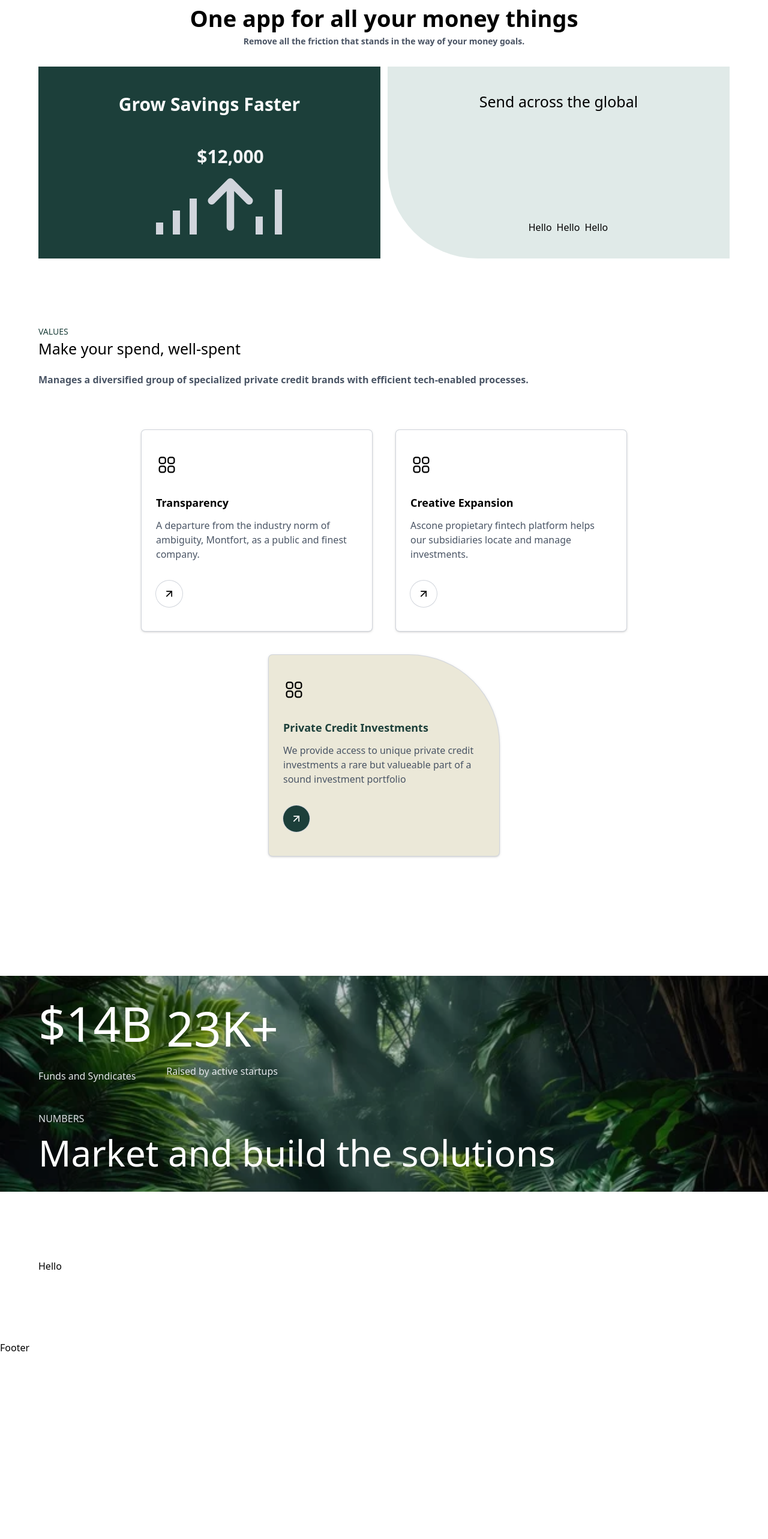
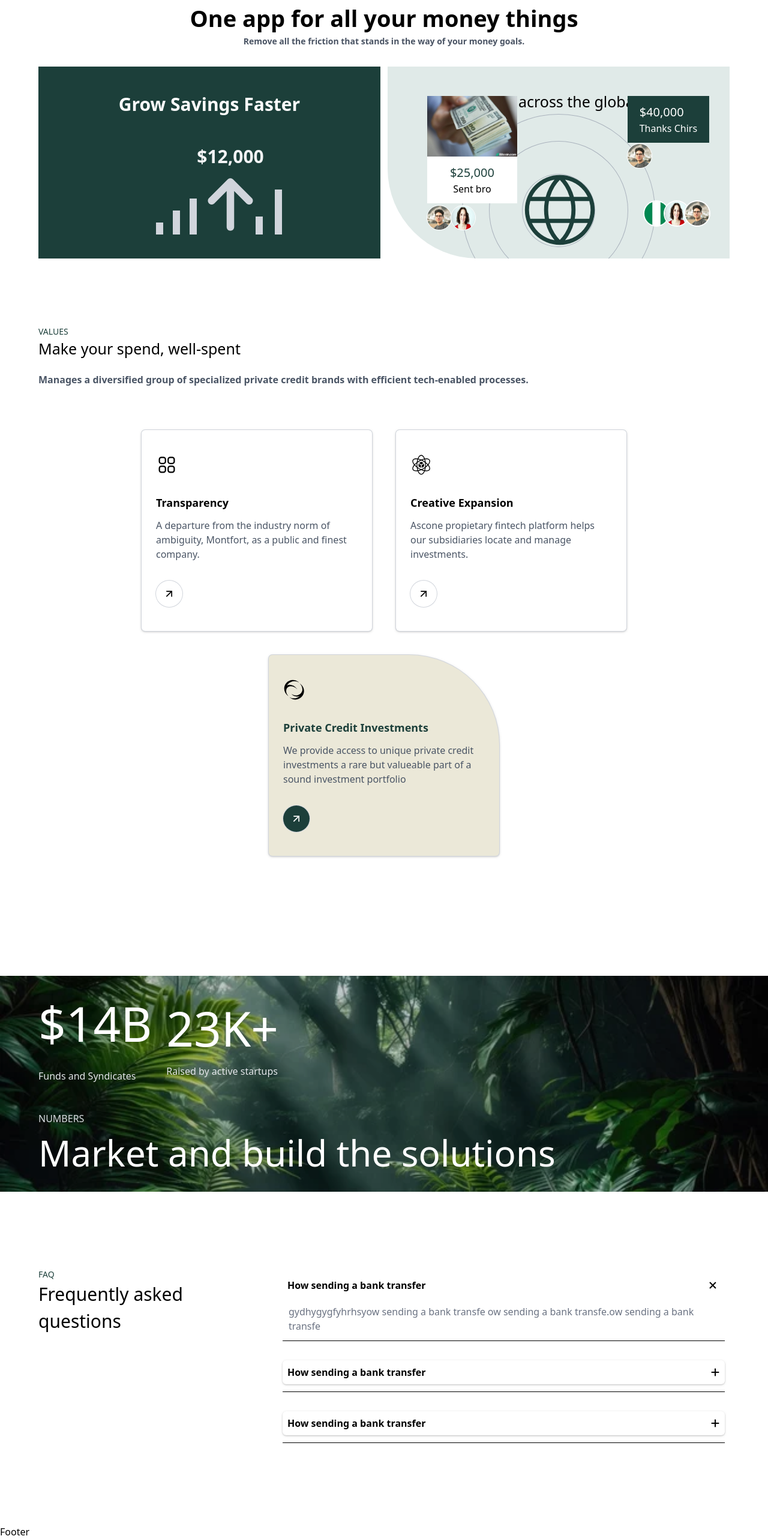
Before and after one commit to ugwucollins/Ascone-landing-page-, a React (Vite) app: page / in a window 1280 px wide. Shown: the part 820-3386 px from the top of the page at 60% size. Before the commit the page ends 3079 px from the top, so only its background shows below. Built offline with nearby package versions, Linux system fonts and the light colour scheme.

Commit message:
updating the about section and adding the FAQ section

```diff
--- a/src/component/About.tsx
+++ b/src/component/About.tsx
@@ -1,6 +1,7 @@
 import { motion } from "framer-motion";
-import { boxcolor1, boxcolor2, YSlideIn } from "./assets";
+import { boxcolor1, boxcolor2, Photos, YSlideIn } from "./assets";
 import { FaArrowUp } from "react-icons/fa6";
+import { PiGlobeLight } from "react-icons/pi";
 
 const About = () => {
   return (
@@ -76,10 +77,83 @@ const About = () => {
               Send across the global
             </h1>
 
-            <div className="w-full absolute bottom-10 flex flex-wrap justify-center gap-2">
-              <div>Hello</div>
-              <div>Hello</div>
-              <div>Hello</div>
+            <div className="w-full justify-center items-center flex absolute  left-1/2 -translate-x-1/2 top-20">
+              <div className="max-md:size-58 size-[25vw] ring-1 flex justify-center items-center ring-gray-400/75 rounded-full bg-transparent">
+                <div className="max-md:size-44 ring-1 size-[18vw] flex justify-center items-center ring-gray-400/75 rounded-full bg-transparent">
+                  <div className="size-30 ring-1 ring-gray-400/75 rounded-full bg-transparent" />
+                </div>
+              </div>
+            </div>
+
+            <div className="w-full absolute bottom-10 max-sm:bottom-2 flex flex-wrap max-sm:justify-center gap-2 px-2 py-2 justify-around">
+              <div className="flex flex-col gap-1 items-start">
+                <div className="flex flex-col w-[150px]">
+                  <img src={Photos.money} alt="money image" />
+                  <div className="bg-white p-3">
+                    <h1
+                      className="text-[min(5vw,20px)] font-medium"
+                      style={{ color: boxcolor1 }}
+                    >
+                      $25,000
+                    </h1>
+                    <p>Sent bro</p>
+                  </div>
+                </div>
+                <div className="flex">
+                  <img
+                    src={Photos.customers3}
+                    className="w-10 h-10 ring-1 ring-white rounded-full "
+                    alt="customers imgae"
+                  />
+                  <img
+                    src={Photos.customers2}
+                    className="w-10 h-10 ring-1 ring-white rounded-full "
+                    alt="customers imgae"
+                  />
+                </div>
+              </div>
+
+              <div className="relative">
+                <PiGlobeLight
+                  className="text-[min(20vw,150px)] absolute  -left-24 -bottom-10 pt-1 capitalize  font-extralight"
+                  style={{ color: boxcolor1 }}
+                />
+              </div>
+              <div className="flex flex-col gap-y-14 max-sm:gap-5">
+                <div className="flex flex-col text-left gap-0.5">
+                  <div
+                    className="py-3 px-5 text-white font-medium"
+                    style={{ backgroundColor: boxcolor1 }}
+                  >
+                    <h1 className="text-[min(5vw,20px)]  font-medium">
+                      $40,000
+                    </h1>
+                    <p>Thanks Chirs</p>
+                  </div>
+                  <img
+                    src={Photos.customers3}
+                    className="w-10 h-10 ring-1 ring-white rounded-full "
+                    alt="customers imgae"
+                  />
+                </div>
+                <div className="flex items-center-safe justify-end">
+                  <img
+                    src={Photos.flag}
+                    alt="customers image"
+                    className="size-10 ring-2  ring-white rounded-full"
+                  />
+                  <img
+                    src={Photos.customers2}
+                    alt="customers image"
+                    className="size-10 ring-2 -ml-1.5 ring-white rounded-full"
+                  />
+                  <img
+                    src={Photos.customers3}
+                    alt="customers image"
+                    className="size-10 ring-2 -ml-1.5 ring-white rounded-full"
+                  />
+                </div>
+              </div>
             </div>
           </motion.div>
         </div>
--- a/src/component/FAQ.tsx
+++ b/src/component/FAQ.tsx
@@ -1,5 +1,71 @@
+import { useState } from "react";
+import { boxcolor1, XSlideIn, YSlideIn } from "./assets";
+import { FaPlus } from "react-icons/fa6";
+import { BiX } from "react-icons/bi";
+import { motion } from "framer-motion";
+
 const FAQ = () => {
-  return <div>FAQ</div>;
+  const [selectIndex, setselectIndex] = useState(0);
+
+  return (
+    <div className="w-full overflow-hidden py-4 flex flex-row max-md:flex-col gap-5 justify-between">
+      <motion.div
+        variants={YSlideIn(-150, 0.8, 0.6, 0.5)}
+        whileInView={"show"}
+        initial={"hidden"}
+      >
+        <p
+          className="text-sm font-medium text-shadow"
+          style={{ color: boxcolor1 }}
+        >
+          FAQ
+        </p>
+        <h1 className="text-[min(10vw,30px)] font-medium">
+          Frequently asked questions
+        </h1>
+      </motion.div>
+
+      <div className="flex-col flex gap-y-4">
+        {[1, 2, 3].map((item, index: number) => {
+          const even = index % 2 === 0;
+          return (
+            <motion.div
+              variants={XSlideIn(even ? -300 : 300, 0.8, 0.6, index)}
+              whileInView={"show"}
+              initial={"hidden"}
+              className="flex flex-col px-2 py-2 gap-3 text-left"
+              key={index}
+              onClick={() => setselectIndex(index)}
+            >
+              <div
+                className={`flex justify-between items-center  cursor-pointer rounded-md bg-white  px-2 py-2 ${
+                  selectIndex === index
+                    ? "shadow-none drop-shadow-none"
+                    : "shadow drop-shadow"
+                }`}
+              >
+                <h1 className="text-base font-semibold">
+                  How sending a bank transfer
+                </h1>
+                {selectIndex === index ? (
+                  <BiX className="text-2xl cursor-pointer" />
+                ) : (
+                  <FaPlus />
+                )}
+              </div>
+              {selectIndex === index && (
+                <p className="text-gray-500 px-2.5 font-medium">
+                  gydhygygfyhrhsyow sending a bank transfe ow sending a bank
+                  transfe.ow sending a bank transfe
+                </p>
+              )}
+              <hr className="w-full h-[1px] bg-gray-100" />
+            </motion.div>
+          );
+        })}
+      </div>
+    </div>
+  );
 };
 
 export default FAQ;
--- a/src/component/Home.tsx
+++ b/src/component/Home.tsx
@@ -20,6 +20,7 @@ import { RiOpenaiFill } from "react-icons/ri";
 import { BiLogoAudible } from "react-icons/bi";
 import { DiZend } from "react-icons/di";
 import Values from "./Values";
+import FAQ from "./FAQ";
 
 const Home = () => {
   return (
@@ -31,7 +32,7 @@ const Home = () => {
       </div>
       <BGImage />
       <div className="px-16  max-md:px-11 max-sm:px-8 max-[250px]:px-2 py-28">
-        Hello
+        <FAQ />
       </div>
     </>
   );
--- a/src/component/Values.tsx
+++ b/src/component/Values.tsx
@@ -3,6 +3,7 @@ import { FiArrowUpRight } from "react-icons/fi";
 import { useState, type ReactElement } from "react";
 import { HiOutlineSquares2X2 } from "react-icons/hi2";
 import { motion } from "framer-motion";
+import { GiCircleClaws, GiMaterialsScience } from "react-icons/gi";
 
 const Values = () => {
   const [Sindex, setSindex] = useState(2);
@@ -95,12 +96,12 @@ export const ValuesArray: VALUES[] = [
     ttile: "Transparency",
   },
   {
-    icon: <HiOutlineSquares2X2 />,
+    icon: <GiMaterialsScience />,
     text: "Ascone propietary fintech platform helps our subsidiaries locate and manage investments.",
     ttile: "Creative Expansion",
   },
   {
-    icon: <HiOutlineSquares2X2 />,
+    icon: <GiCircleClaws />,
     text: "We provide access to unique private credit investments a rare but valueable part  of a sound investment portfolio",
     ttile: "Private Credit Investments",
   },
```
